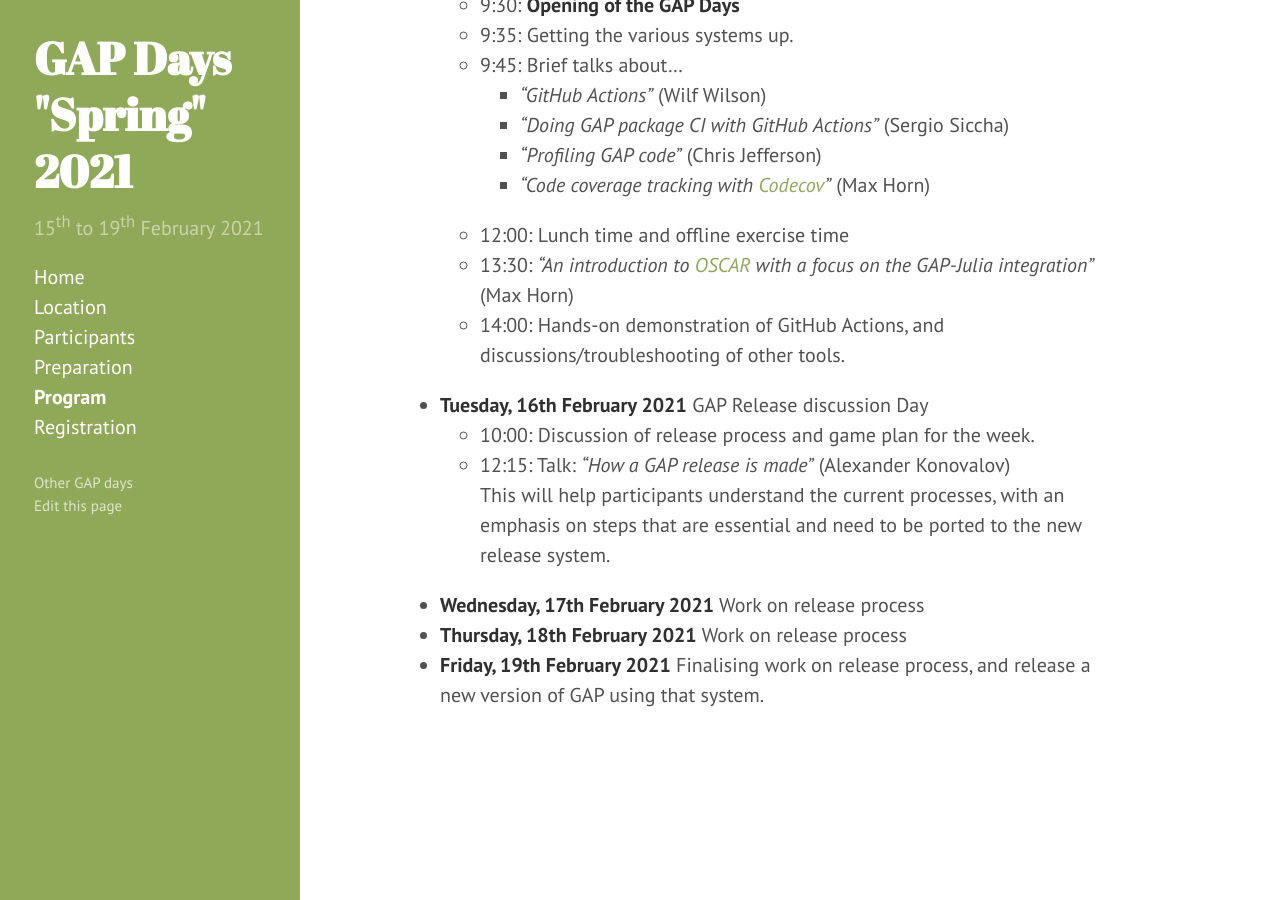
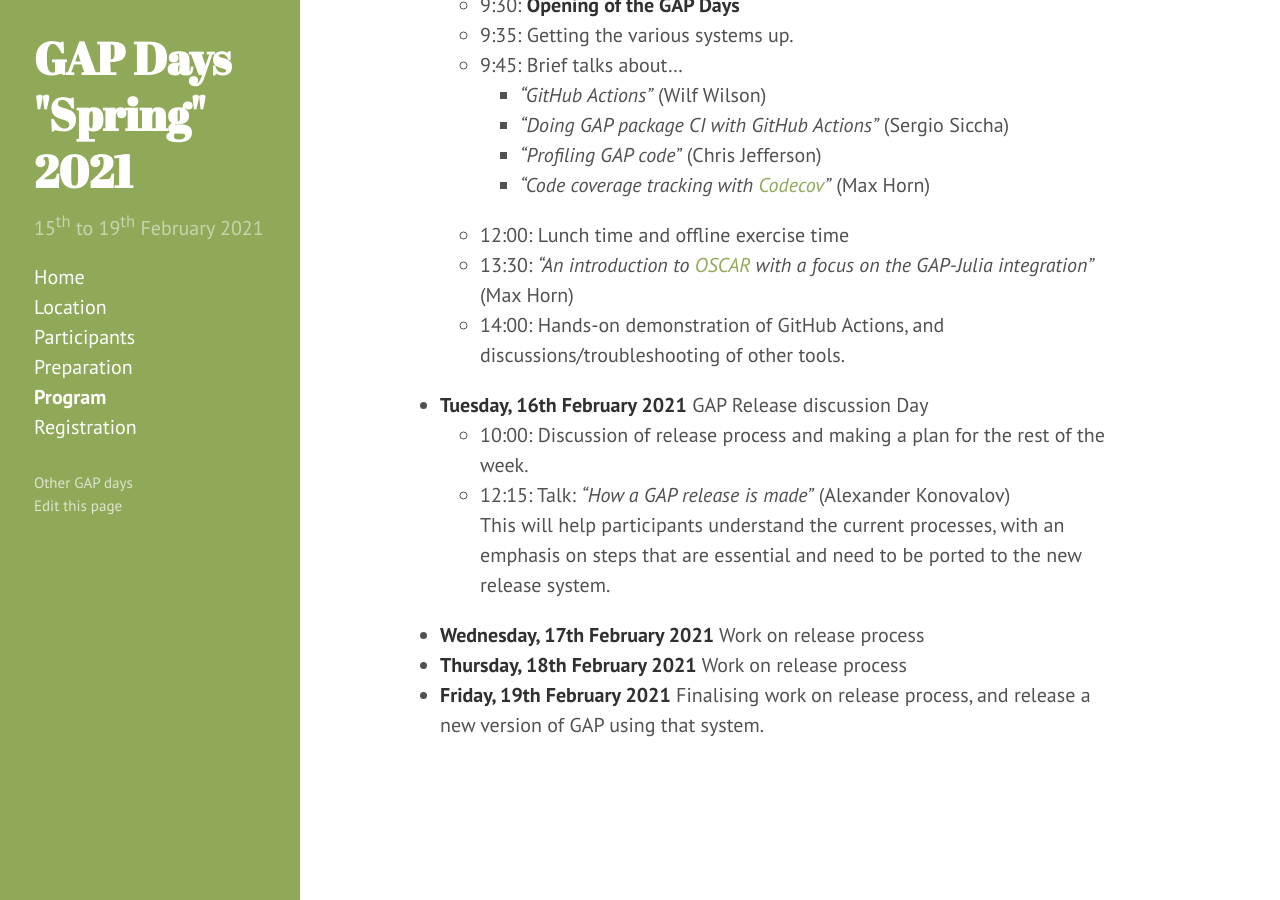
Before and after one commit to gapdays/gapdays2021-spring, a Jekyll site: the page built from program.md, in a window 1280 px wide and 900 px high, scrolled down 605 px. Built offline with Jekyll 4.4.1, drawn with Linux system fonts in a browser that asks for light colours.

Commit message:
Update program.md

```diff
--- a/program.md
+++ b/program.md
@@ -33,7 +33,7 @@ The tentative schedule is as follows; note that **all time are UTC** (so e.g. ou
   - 13:30: *"An introduction to [OSCAR](https://oscar.computeralgebra.de) with a focus on the GAP-Julia integration"* (Max Horn)
   - 14:00: Hands-on demonstration of GitHub Actions, and discussions/troubleshooting of other tools.
 - **Tuesday, 16th February 2021**  GAP Release discussion Day
-  - 10:00: Discussion of release process and game plan for the week.
+  - 10:00: Discussion of release process and making a plan for the rest of the week.
   - 12:15: Talk: *"How a GAP release is made"* (Alexander Konovalov)<br>
            This will help participants understand the current processes, with an emphasis
            on steps that are essential and need to be ported to the new release system.
```
